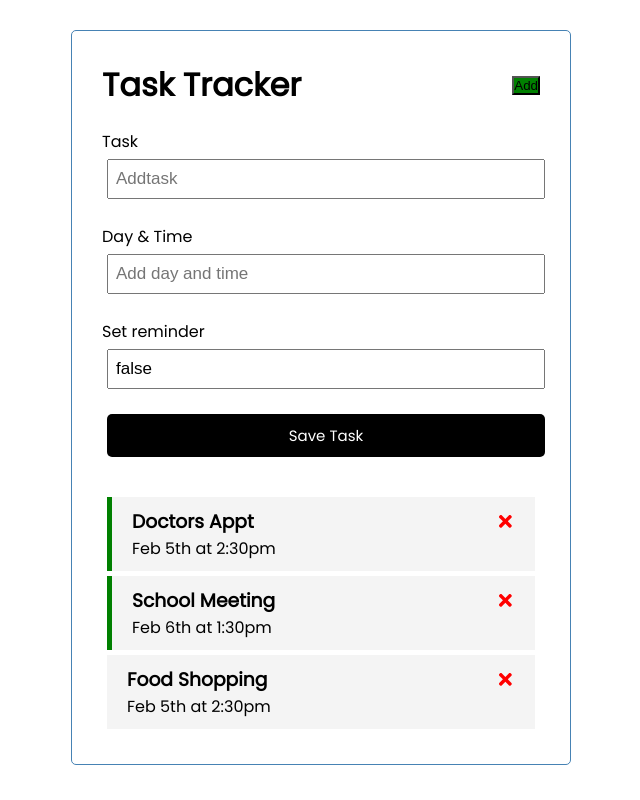
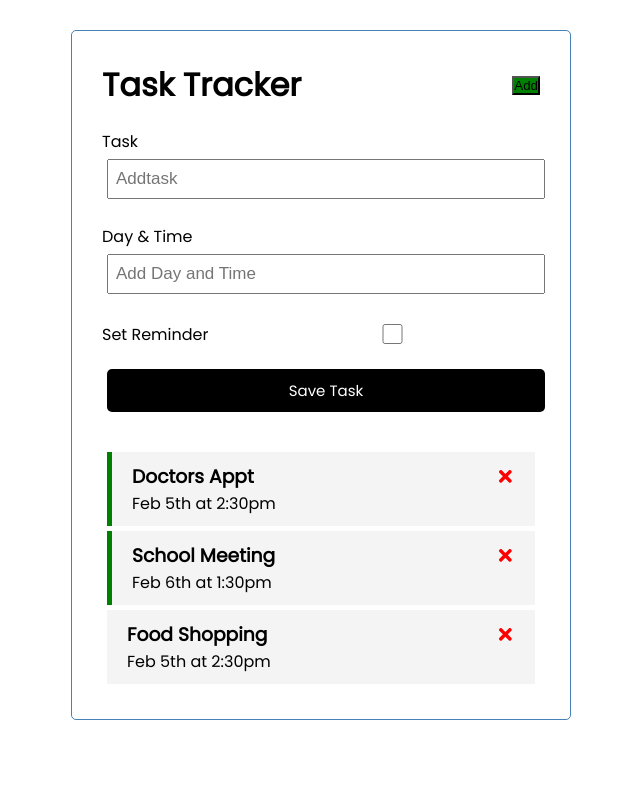
Before and after one commit to jinman36/react-task-tracker, a React (Create React App) app: page / in a window 1280 px wide. Shown: the whole page, without its empty margins (319-959 px from the left). Built offline with nearby package versions, Linux system fonts and the light colour scheme.

Commit message:
form input state

```diff
--- a/src/components/AddTask.js
+++ b/src/components/AddTask.js
@@ -3,7 +3,7 @@ import { useState } from 'react'
 const AddTask = () => {
   const [text, setText] = useState('')
   const [day, setDay] = useState('')
-  const [reminder, setReminder] = useState('false')
+  const [reminder, setReminder] = useState(false)
 
   return (
     <form className='add-form'>
@@ -13,11 +13,11 @@ const AddTask = () => {
       </div>
       <div className='form-control'>
         <label>Day & Time</label>
-        <input type='text' placeholder='Add day and time' value={day} onChange={(e) => setDay(e.target.value)}/>
+        <input type='text' placeholder='Add Day and Time' value={day} onChange={(e) => setDay(e.target.value)}/>
       </div>
-      <div className='form-control'>
-        <label>Set reminder</label>
-        <input type='form-control form-control-check' value={reminder} onChange={(e) => setReminder(e.currentTarget.checked)}/>
+      <div className='form-control form-control-check'>
+        <label>Set Reminder</label>
+        <input type='checkbox' value={reminder} onChange={(e) => setReminder(e.currentTarget.checked)}/>
       </div>
 
     <input type='submit' value='Save Task' className='btn btn-block' />
```
